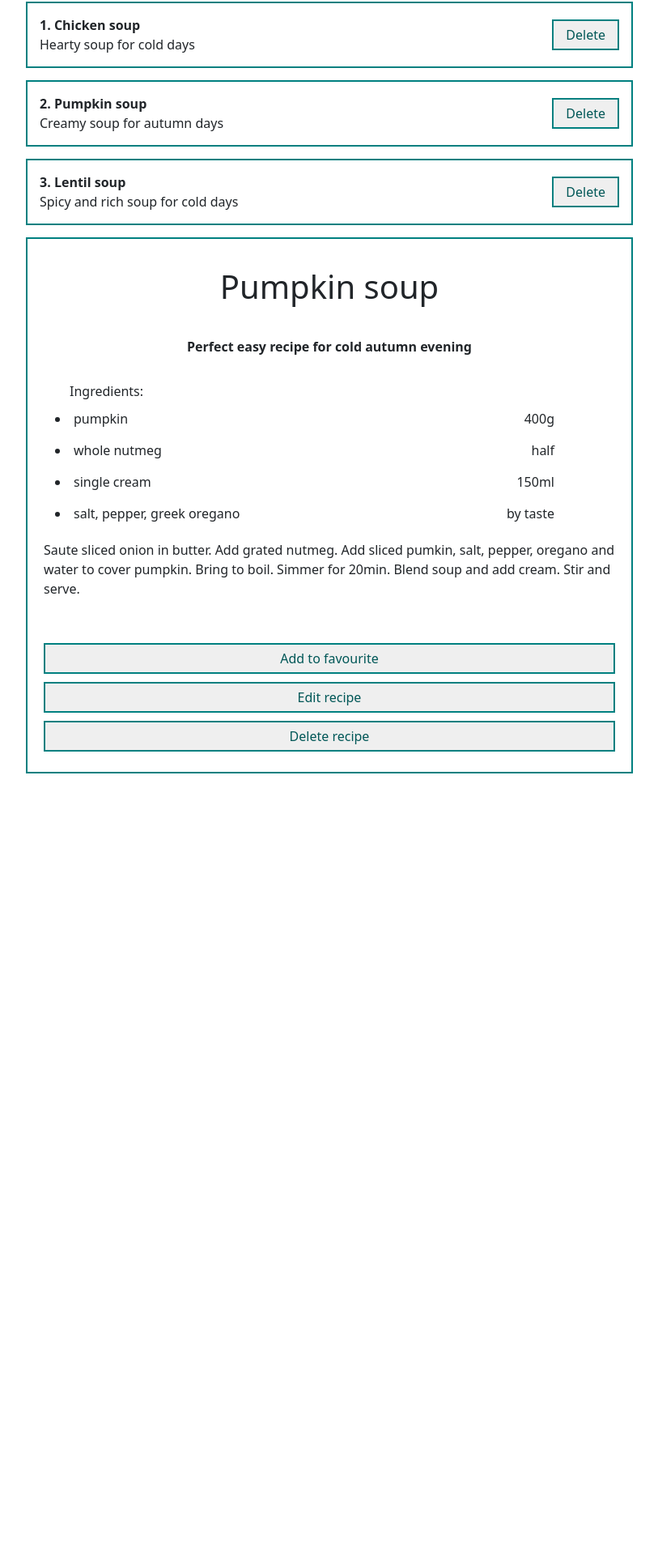
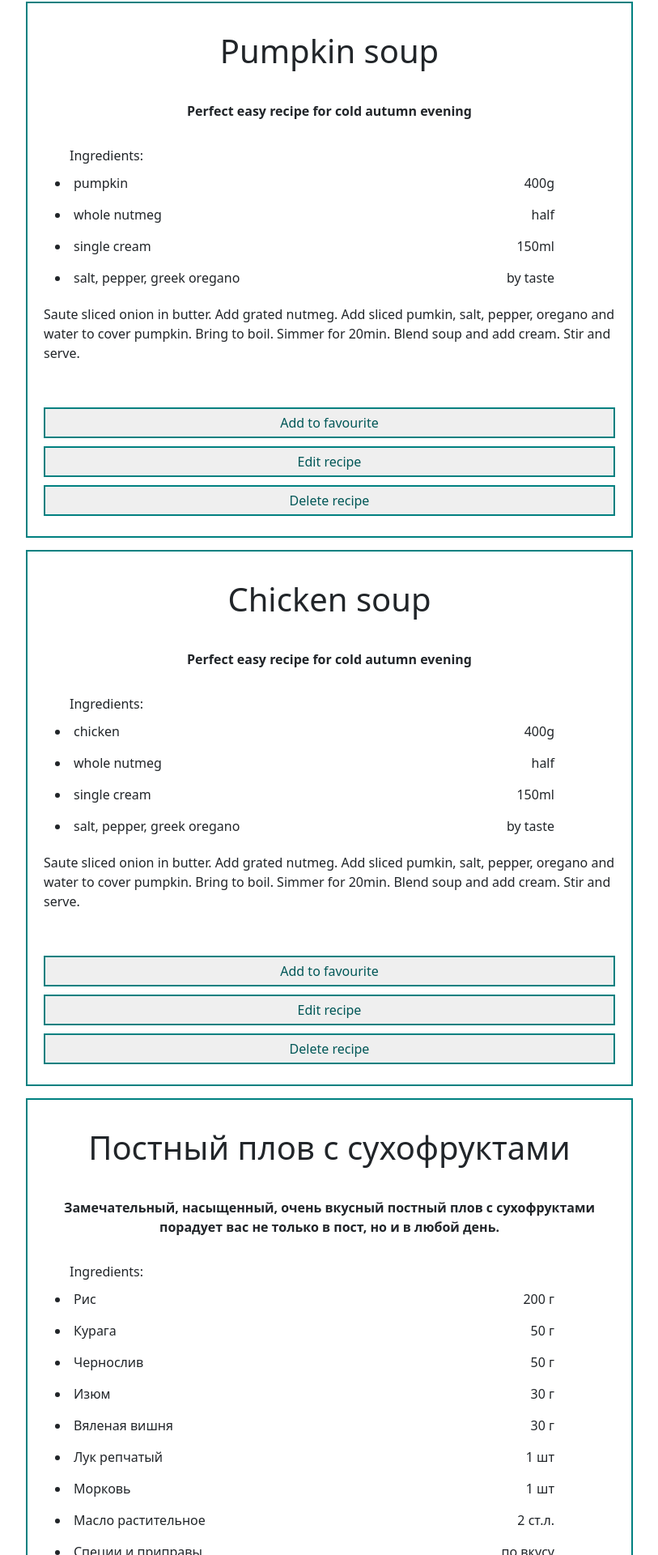
Before and after one commit to AnnaCodes1/cook-book-app, a React (Create React App) app: page / in a window 1280 px wide. Shown: the part 165-2085 px from the top of the page at 81% size, without its empty margins (233-1046 px from the left). Before the commit the page ends 1120 px from the top, so only its background shows below. Built offline with nearby package versions, Linux system fonts and the light colour scheme.

Commit message:
Parsed recipes from different file and connected them to search panel

```diff
--- a/src/App.js
+++ b/src/App.js
@@ -5,9 +5,10 @@ import MySelect from './components/UI/select/MySelect'
 import SearchPanel from './components/UI/search-panel/SearchPanel'
 import './styles/App.css'
 import RecipeList from './components/recipe-list/RecipeList'
+import { Recipes } from './components/recipe-data/InitialRecipeObjectList'
 
 let maxId = 1
-let maxId2 = 100
+
 const createRecipeItem = (title, body) => {
   return {
     id: maxId++,
@@ -22,34 +23,8 @@ const initialRecipeList = [
   createRecipeItem('Lentil soup', 'Spicy and rich soup for cold days'),
 ]
 
-const createRecipeObject = (title, about, ingredients, recipe) => {
-  return {
-    id: maxId2++,
-    title,
-    about,
-    ingredients,
-    recipe,
-  }
-}
-
-const initialRecipeObjectList = [
-  createRecipeObject(
-    'Pumpkin soup',
-    'Perfect easy recipe for cold autumn evening',
-    [
-      { name: 'pumpkin', quantity: '400g' },
-      { name: 'whole nutmeg', quantity: 'half' },
-      { name: 'single cream', quantity: '150ml' },
-      { name: 'salt, pepper, greek oregano', quantity: 'by taste' },
-    ],
-    'Saute sliced onion in butter. Add grated nutmeg. Add sliced pumkin, salt, pepper, oregano and water to cover pumpkin. Bring to boil. Simmer for 20min. Blend soup and add cream. Stir and serve.'
-  ),
-]
-
 function App() {
-  const [recipes, setRecipes] = useState(initialRecipeList)
-
-  const [recipeObject, setRecipeObject] = useState(initialRecipeObjectList)
+  const [recipes, setRecipes] = useState(Recipes)
 
   const [selectedSort, setSelectedSort] = useState('')
 
@@ -98,17 +73,16 @@ function App() {
           { value: 'body', name: 'By description' },
         ]}
       />
+      <RecipeBody recipes={visibleRecipes} />
 
       {recipes.length ? (
         <RecipeList
           remove={removeRecipe}
-          recipes={visibleRecipes}
+          recipes={recipes}
         />
       ) : (
         <h1 style={{ textAlign: 'center' }}>No soup recipes found!</h1>
       )}
-
-      <RecipeBody recipeObject={recipeObject} />
     </div>
   )
 }
--- a/src/components/recipe-body/RecipeBody.jsx
+++ b/src/components/recipe-body/RecipeBody.jsx
@@ -3,8 +3,8 @@ import MyButton from '../UI/button/MyButton'
 import IngredientList from './IngredientList'
 import classes from './RecipeBody.module.css'
 
-const RecipeBody = ({ recipeObject }) => {
-  const eachRecipe = recipeObject.map(item => {
+const RecipeBody = ({ recipes }) => {
+  const eachRecipe = recipes.map(item => {
     const { id, title, about, recipe, ...ingredient } = item
     return (
       <div
--- /dev/null
+++ b/src/components/recipe-data/InitialRecipeObjectList.jsx
@@ -0,0 +1,53 @@
+let maxId2 = 100
+const createRecipeObject = (title, about, ingredients, recipe) => {
+  return {
+    id: maxId2++,
+    title,
+    about,
+    ingredients,
+    recipe,
+  }
+}
+const pumpkinSoup = createRecipeObject(
+  'Pumpkin soup',
+  'Perfect easy recipe for cold autumn evening',
+  [
+    { name: 'pumpkin', quantity: '400g' },
+    { name: 'whole nutmeg', quantity: 'half' },
+    { name: 'single cream', quantity: '150ml' },
+    { name: 'salt, pepper, greek oregano', quantity: 'by taste' },
+  ],
+  'Saute sliced onion in butter. Add grated nutmeg. Add sliced pumkin, salt, pepper, oregano and water to cover pumpkin. Bring to boil. Simmer for 20min. Blend soup and add cream. Stir and serve.'
+)
+const chickenSoup = createRecipeObject(
+  'Chicken soup',
+  'Perfect easy recipe for cold autumn evening',
+  [
+    { name: 'chicken', quantity: '400g' },
+    { name: 'whole nutmeg', quantity: 'half' },
+    { name: 'single cream', quantity: '150ml' },
+    { name: 'salt, pepper, greek oregano', quantity: 'by taste' },
+  ],
+  'Saute sliced onion in butter. Add grated nutmeg. Add sliced pumkin, salt, pepper, oregano and water to cover pumpkin. Bring to boil. Simmer for 20min. Blend soup and add cream. Stir and serve.'
+)
+
+const postniyPlov = createRecipeObject(
+  'Постный плов с сухофруктами',
+  'Замечательный, насыщенный, очень вкусный постный плов с сухофруктами порадует вас не только в пост, но и в любой день.',
+  [
+    { name: 'Рис', quantity: '200 г' },
+    { name: 'Курага', quantity: '50 г' },
+    { name: 'Чернослив', quantity: '50 г' },
+    { name: 'Изюм', quantity: '30 г' },
+    { name: 'Вяленая вишня', quantity: '30 г' },
+    { name: 'Лук репчатый', quantity: '1 шт' },
+    { name: 'Морковь', quantity: '1 шт' },
+    { name: 'Масло растительное', quantity: '2 ст.л.' },
+    { name: 'Специи и приправы', quantity: 'по вкусу' },
+  ],
+  'Для приготовления возьмём нужные продукты. Что касается специй - При желании вы можете взять зиру, кориандр, барбарис или другие любимые специи. Рис хорошо промоем в нескольких водах, чтобы смыть лишний крахмал, до прозрачной воды. Сухофрукты хорошо промоем и зальём тёплой водой на 10 минут. Тем временем лук порежем кубиками, а морковь - тонкими брусочками. Для приготовления постного плова с сухофруктами возьмите казан или толстостенную кастрюлю. Я буду готовить в сковороде. Главное, чтобы посуда хорошо держала тепло. На разогретом масле обжарим лук до прозрачности, затем добавим морковь. Помешивая, обжарим лук с морковью 5-7 минут. Пока пассеруются овощи, сольём воду с сухофруктов, обсушим их и порежем полосочками. Изюм и вишню я оставила целыми. Добавим сухофрукты к овощам. Если используете зиру или кориандр, добавьте их сейчас, в горячем масле они начнут раскрывать свой вкус и аромат. Перемешаем и подержим на огне 1-2 минуты. Теперь настала очередь риса, выложим его поверх овощей и сухофруктов. Распределите рис равномерно, посолите по вкусу, добавьте паприку и куркуму. Добавьте холодную воду из расчёта 2:1 с рисом. Воду наливайте аккуратно, чтобы рис не перемешался с овощами и сухофруктами, можно использовать ситечко или шумовку, наливать воду через них. Накроем посуду крышкой и будем варить плов на сильном огне 15-20 минут (смотрите по своей посуде и плите, рис должен быть чуть-чуть недоваренным), затем огонь выключим и подержим плов под крышкой ещё 10 минут.'
+)
+
+const InitialRecipeObjectList = [pumpkinSoup, chickenSoup, postniyPlov]
+
+export { InitialRecipeObjectList as Recipes }
```
